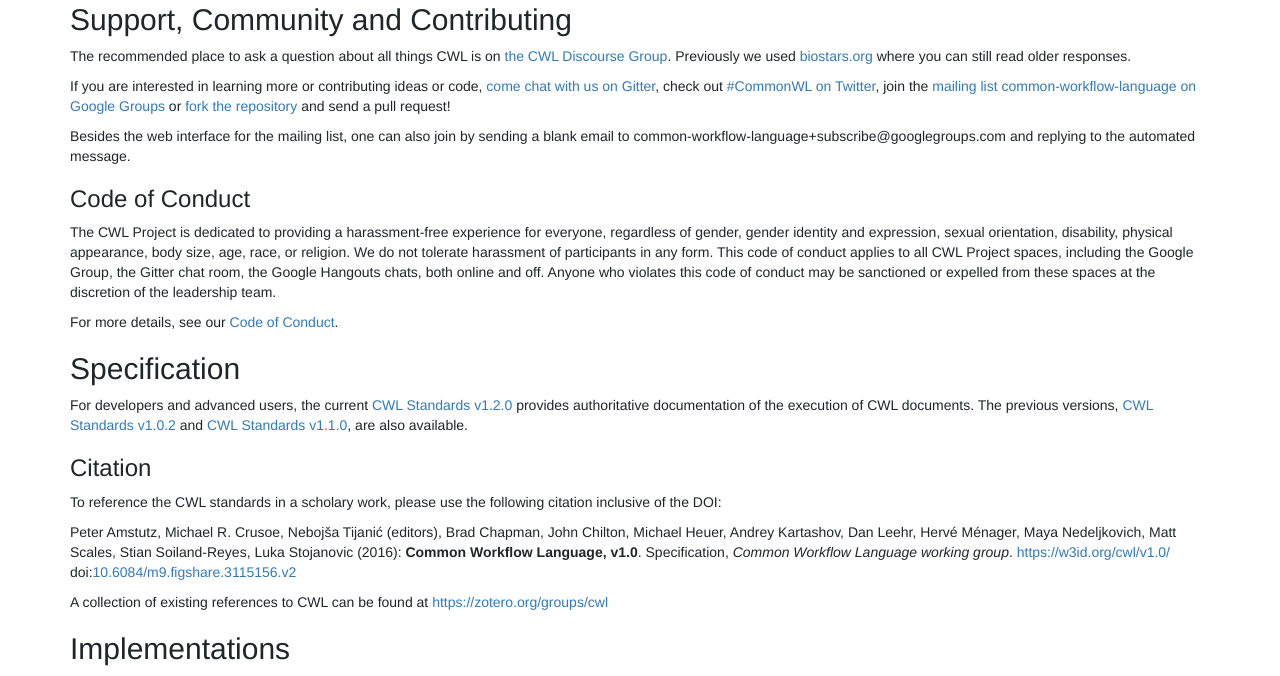
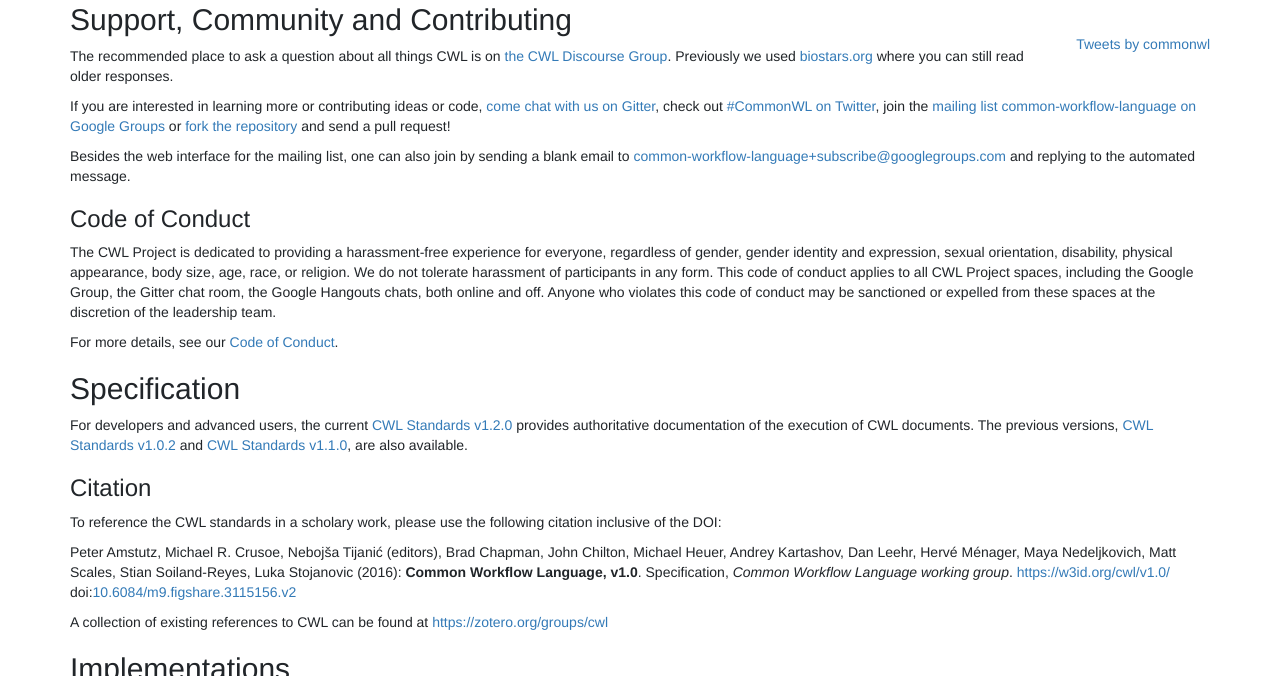
Before and after one commit to common-workflow-language/cwl-website, a Jekyll site: the page built from index.md, in a window 1280 px wide and 900 px high, scrolled down 421 px, cut to the strip 224-900 px from the top of the window. Built offline with Jekyll 4.4.1, drawn with Linux system fonts in a browser that asks for light colours; comment, search, counter and statistics services are not loaded; some of the changed lines change nothing that is shown.

Commit message:
Add twitter feed. Make cwl google groups link active

```diff
--- a/_includes/home/support-community-contributing.html
+++ b/_includes/home/support-community-contributing.html
@@ -5,7 +5,7 @@
 
 If you are interested in learning more or contributing ideas or code, [come chat with us on Gitter](https://gitter.im/common-workflow-language/common-workflow-language), check out [#CommonWL on Twitter](https://twitter.com/search?q=%23CommonWL), join the [mailing list common-workflow-language on Google Groups](https://groups.google.com/forum/#!forum/common-workflow-language) or [fork the repository](https://github.com/common-workflow-language/common-workflow-language) and send a pull request!
 
-Besides the web interface for the mailing list, one can also join by sending a blank email to common-workflow-language+subscribe@googlegroups.com and replying to the automated message.
+Besides the web interface for the mailing list, one can also join by sending a blank email to [common-workflow-language+subscribe@googlegroups.com](mailto:common-workflow-language+subscribe@googlegroups.com) and replying to the automated message.
 
 <h3 id="Code_of_Conduct" class="section">Code of Conduct <a href="#Code_of_Conduct">§</a></h3>
 
--- a/index.md
+++ b/index.md
@@ -41,6 +41,9 @@
 {% endcomment %}
 
 {% include home/getting-started.html %}
+
+<div class="twitter-feed"><a class="twitter-timeline" data-width="280" data-height="600" data-dnt="true" data-theme="light" href="https://twitter.com/commonwl?ref_src=twsrc%5Etfw">Tweets by commonwl</a></div> <script async src="https://platform.twitter.com/widgets.js" charset="utf-8"></script>
+
 {% include home/support-community-contributing.html %}
 {% include home/specification.html %}
 {% include home/implementation.html %}
```
